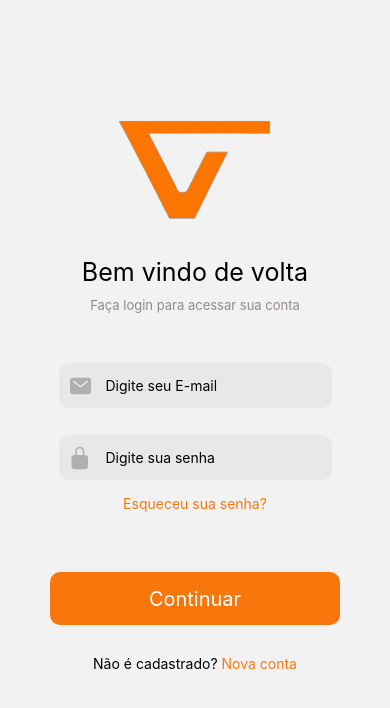
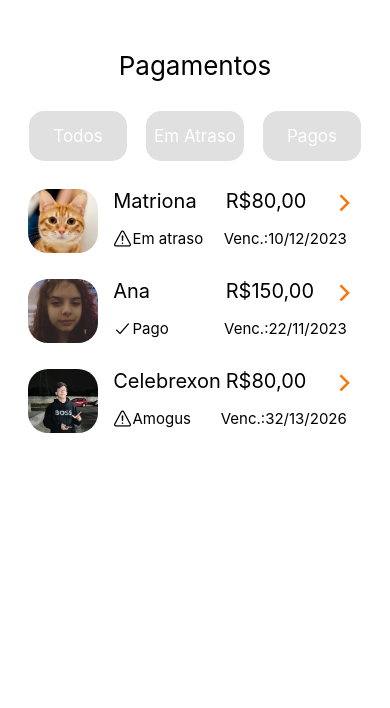
Before and after one commit to alexandy7/VanGo, a React Native app: screen /TelaPagamentos in a window 390 px wide. Shown: the top 708 px of the page. Built offline with nearby package versions, Linux system fonts and the light colour scheme.

Commit message:
mais ajustes em telas

```diff
--- a/Src/Componentes/CardPagamento.jsx
+++ b/Src/Componentes/CardPagamento.jsx
@@ -3,33 +3,44 @@ import { View, StyleSheet, Text, TouchableOpacity, Image } from "react-native";
 import { Platform } from 'react-native';
 import { Ionicons } from '@expo/vector-icons'
 
-export default function CardPagamento({item, evento})
+export default function CardPagamento({imagem, nome, fatura,icon, iconcolor, status, vencimento, evento})
 {
 
     return(
         <View style={[styles.container, Platform.OS === 'android' && styles.shadow]}>
             <View style={styles.divimagem}>
-                <Image source={require('../../assets/gato.jpg')} style={styles.imagem}/>
+                <Image source={imagem} style={styles.imagem}/>
             </View>
 
             <View style={styles.containertexto}>
 
-                <View style={styles.divtextosuperior}>
-                    <Text style={styles.nome}>Matriona</Text>
-                    <Text style={styles.fatura}>R$130,00</Text>
-                    <TouchableOpacity style={styles.seta} onPress={evento}>
-                        <Ionicons name="chevron-forward-outline" size={27} color='#F7770D'/>
-                    </TouchableOpacity>
+                <View style={styles.divsuperior}>
+                    {/* Essas réguas servem para deixar os conteúdos fixos no lugar */}
+                    <View style={styles.reguanome}>
+                        <Text style={styles.nome}>{nome}</Text>
+                    </View>
+
+                    <View style={styles.reguafatura}>
+                        <Text style={styles.fatura}>{"R$" + fatura}</Text>
+                    </View>
+
+                    <View style={styles.reguaicone}>
+                        <TouchableOpacity style={styles.seta} onPress={evento}>
+                            <Ionicons name="chevron-forward-outline" size={27} color='#F7770D'/>
+                        </TouchableOpacity>
+                    </View>
                 </View>
 
-                <View style={styles.divtextoinferior}>
+                <View style={styles.divinferior}>
 
-                    <View style={styles.alinhatexto}>
-                        <Ionicons style={styles.warning} name="warning-outline" size={20} color='red'/>
-                        <Text style={styles.situacao}>Atraso</Text>
+                    <View style={styles.reguastatus}>
+                        <Ionicons style={styles.warning} name={icon} size={20} color={"black"}/>
+                        <Text style={styles.situacao}>{status}</Text>
                     </View>
 
-                    <Text style={styles.vencimento}>Venc.: 10/04/2023</Text>
+                    <View style={styles.reguavencimento}>
+                        <Text style={styles.vencimento}>{"Venc.:" + vencimento}</Text>
+                    </View>
 
                 </View>
             </View>
@@ -44,15 +55,14 @@ const styles = StyleSheet.create({
         borderColor: 'grey',
         borderRadius: 20,
         alignSelf: 'center',
-        marginBottom: 35,
+        marginBottom: 10,
         display: 'flex',
         flexDirection: 'row',
         backgroundColor: 'white', // Adicione um fundo branco
-
       },
 
     shadow: {
-        elevation: 15, // Esta propriedade adiciona sombra no Android
+        elevation: 10, // Esta propriedade adiciona sombra no Android
     },
 
     divimagem: {
@@ -71,63 +81,94 @@ const styles = StyleSheet.create({
     containertexto: {
         display: "flex",
         flexDirection: "column",
-        position: "relative",
         width: "75%",
     },
 
-    divtextosuperior: {
+    divsuperior: {
         display: "flex",
         flexDirection: "row",
         width: "100%",
-        height: 39,
+        height: 40,
         position: "relative",
-        justifyContent: "space-evenly",
-        top: 5
+    },
+
+    reguanome: {
+        width: "45%",
+        height: "100%",
+        display	: "flex",
+        justifyContent: "center"
+    },
+
+    reguafatura: {
+        width: "35%",
+        height: "100%",
+        display	: "flex",
+        justifyContent: "center"
+    },
+
+    reguaicone: {
+        width: "20%",
+        height: "100%",
+        display	: "flex",
+        justifyContent: "center",
+        alignItems: "center"
     },
 
     nome: {
-        position:"relative",
-        fontSize: 19,
+        fontSize: 20,
+        marginLeft: "5%"
     },
 
     fatura: {
-        position:"relative",
-        fontSize: 19,
-        color: "red"
+        fontSize: 20,
+        color: "black"
     },
 
     seta: {
-        position:"relative",
+        marginTop: 2
     },
 
-    divtextoinferior: {
+    divinferior: {
         display: "flex",
         flexDirection: "row",
-        justifyContent: "space-evenly",
         width: "100%",
-        height: 39,
+        height: 40,
         position: "relative",
-        top: 5
+    },
+
+    reguastatus:{
+        display: "flex",
+        flexDirection: "row",
+        height: "100%",
+        width: "40%",
+        alignItems: "center"
     },
 
     warning: {
         position: "relative",
+        marginLeft: "5%",
+        marginBottom: 5
     },
 
     situacao: {
         position: "relative",
-        fontSize: 15
+        fontSize: 15,
+        marginBottom: 5
     },
 
-    alinhatexto:{
+    reguavencimento: {
         display: "flex",
         flexDirection: "row",
-        right: "3%"
+        height: "100%",
+        width: "60%",
+        alignItems: "center",
+        justifyContent: "flex-end",
     },
 
     vencimento: {
         position: "relative",
         fontSize: 15,
-        right: "0%"
+        marginRight: "15%",
+        marginBottom: 5
     }
 })
--- a/Src/Navegacoes/Navegacoes.js
+++ b/Src/Navegacoes/Navegacoes.js
@@ -20,6 +20,7 @@ import AnexarPagamentos from "../Pages/AnexarPagamentos/AnexarPagamentos";
 import Turmas from "../PagesMotorista/Turmas/Turmas";
 import SolicitarTurma from "../Pages/SolicitarTurma/SolicitarTurma";
 import NotificacaoCliente from "../Pages/NotificacaoCliente/NotificacaoCliente";
+import TelaPagamentos from "../PagesMotorista/TelaPagamentos/TelaPagamentos";
 
 const Tab = createBottomTabNavigator();
 const Stack = createStackNavigator();
@@ -122,6 +123,7 @@ export default function AppNavigator() {
       <Stack.Screen name="EditarCliente" component={EditarCliente}  options={{headerShown: false}}/>
       <Stack.Screen name="AnexarPagamentos" component={AnexarPagamentos}  options={{headerShown: false}}/>
       <Stack.Screen name="Turmas" component={Turmas}  options={{headerShown: false}}/>
+      <Stack.Screen name="TelaPagamentos" component={TelaPagamentos}  options={{headerShown: false}}/>
     </Stack.Navigator>
 
   );
--- a/Src/Pages/AnexarPagamentos/AnexarPagamentos.jsx
+++ b/Src/Pages/AnexarPagamentos/AnexarPagamentos.jsx
@@ -25,7 +25,7 @@ export default function AnexarPagamentos() {
                 <Text style={styles.titulo}>Anexar Comprovante</Text>
             </View>
 
-            <CardPagamento/>
+            <CardPagamento imagem={require('../../../assets/gato.jpg')} nome={"Matriona"} fatura={"80,00"} icon={"warning-outline"} status={"Em atraso"} vencimento={"10/12/2023"}/>
 
             <View style={styles.divopcoes}>
 
--- a/Src/Pages/AnexarPagamentos/AnexarPagamentos.modules.jsx
+++ b/Src/Pages/AnexarPagamentos/AnexarPagamentos.modules.jsx
@@ -43,7 +43,8 @@ const styles = StyleSheet.create({
         width: "100%",
         height: "40%",
         display: "flex",
-        alignItems: "center"
+        alignItems: "center",
+        marginTop: 50
     },
 
     texto: {
@@ -85,7 +86,8 @@ const styles = StyleSheet.create({
         justifyContent: "center",
         alignItems: "center",
         borderWidth: 5,
-        borderColor: "darkgray"
+        borderColor: "darkgray",
+        marginTop: 40
     },
 
     botaoanexar: {
--- a/Src/Pages/HomeCliente/HomeCliente.jsx
+++ b/Src/Pages/HomeCliente/HomeCliente.jsx
@@ -11,6 +11,8 @@ import { AuthContext } from "../../Contexts/Contexts";
 export default function HomeCliente({nomecliente, fotocliente}) {
 
 const navigation = useNavigation();
+
+
 
 const { user } = useContext(AuthContext);
 useEffect(()=>{
--- a/Src/Pages/HomeCliente/HomeCliente.modules.jsx
+++ b/Src/Pages/HomeCliente/HomeCliente.modules.jsx
@@ -4,7 +4,7 @@ const styles = StyleSheet.create({
 
     main: {
         flex: 1,
-        backgroundColor: '#EFEFEF'
+        backgroundColor: '#EFEFEF',
     },
 
     header: {
@@ -45,7 +45,7 @@ const styles = StyleSheet.create({
     nome: {
         fontSize: 23,
         marginLeft: "5%",
-        color: "white"
+        color: "white",
     },
 
     divicones: {
@@ -77,7 +77,7 @@ const styles = StyleSheet.create({
         display: "flex",
         flexDirection: "row",
         width: "23%",
-        height: "100%"
+        height: "100%",
     },
 
 
--- a/Src/Pages/Pagamento/Pagamento.jsx
+++ b/Src/Pages/Pagamento/Pagamento.jsx
@@ -38,7 +38,7 @@ export default function Pagamento() {
             <View>
                 <Text style={styles.titulo}>Pagamentos</Text>
 
-                <CardPagamento evento={()=> navigation.navigate("AnexarPagamentos")}></CardPagamento>
+                <CardPagamento imagem={require('../../../assets/Ana.jpeg')} nome={"Ana"} fatura={"150,00"} icon={"checkmark-outline"} status={"Pago"} vencimento={"22/11/2023"} evento={()=> navigation.navigate("AnexarPagamentos")}/>
 
                 <View style={styles.pagamentoAtual}>
                     <Text style={styles.nomeusuario}>Últimos Pagamentos</Text>
--- a/Src/Pages/PerfilCliente/PerfilCliente.jsx
+++ b/Src/Pages/PerfilCliente/PerfilCliente.jsx
@@ -2,10 +2,7 @@ import React, { useContext, useEffect, useState } from "react";
 import { View, Image, ScrollView } from "react-native";
 import { useNavigation } from "@react-navigation/native";
 import Perfil from "../../Componentes/Perfil";
-import InfoPerfil from "../../Componentes/InfoPerfil";
-import PincelEditar from "../../Componentes/PincelEditar";
 import styles from "./PerfilCliente.modules.jsx"
-import InserirMotorista from "../../Componentes/InserirTurma";
 import { AuthContext } from "../../Contexts/Contexts";
 import CaixaPerfil from "../../Componentes/CaixaPerfil";
 
@@ -36,7 +33,7 @@ export default function PerfilCliente() {
             <View>
 
                 <Perfil
-                    evento={() => { navigation.navigate('ConfigDoMoto') }}
+                    evento={() => { navigation.navigate('ConfigMotorista') }}
                     fotoUser={{ uri: user.foto_cliente}}
                     nomeUser={nomeUsuario}>
                 </Perfil>
--- /dev/null
+++ b/Src/PagesMotorista/TelaPagamentos/TelaPagamentos.jsx
@@ -0,0 +1,41 @@
+import React, { useEffect, useState } from "react";
+import { View, Text, ScrollView, TouchableOpacity } from "react-native";
+import { Ionicons } from '@expo/vector-icons'
+import { useNavigation } from "@react-navigation/native";
+import styles from "./TelaPagamentos.modules";
+import CardPagamento from "../../Componentes/CardPagamento";
+
+export default function TelaPagamentos() {
+
+    return(
+        <ScrollView style={styles.scroll}>
+            <View style={styles.header}>
+
+                <Text style={styles.titulo}>Pagamentos</Text>
+
+            </View>
+
+            <View style={styles.alinhabotoes}>
+                <TouchableOpacity style={styles.botao}>
+                    <Text style={styles.textobotao}>Todos</Text>
+                </TouchableOpacity>
+
+                <TouchableOpacity style={styles.botao}>
+                    <Text style={styles.textobotao}>Em Atraso</Text>
+                </TouchableOpacity>
+
+                <TouchableOpacity style={styles.botao}>
+                    <Text style={styles.textobotao}>Pagos</Text>
+                </TouchableOpacity>
+            </View>
+
+            <CardPagamento imagem={require('../../../assets/gato.jpg')} nome={"Matriona"} fatura={"80,00"} icon={"warning-outline"} status={"Em atraso"} vencimento={"10/12/2023"}/>
+            <CardPagamento imagem={require('../../../assets/Ana.jpeg')} nome={"Ana"} fatura={"150,00"} icon={"checkmark-outline"} status={"Pago"} vencimento={"22/11/2023"}/>
+            <CardPagamento imagem={require('../../../assets/fazueli.jpg')} nome={"Celebrexon"} fatura={"80,00"} icon={"warning-outline"} status={"Amogus"} vencimento={"32/13/2026"}/>
+
+
+
+        </ScrollView>
+    )
+
+}
--- /dev/null
+++ b/Src/PagesMotorista/TelaPagamentos/TelaPagamentos.modules.jsx
@@ -0,0 +1,59 @@
+import { StyleSheet } from "react-native";
+
+const styles = StyleSheet.create({
+
+main: {
+    flex: 1,
+    backgroundColor: '#EFEFEF',
+},
+
+scroll: {
+    backgroundColor: "white",
+},
+
+header: {
+    display: "flex",
+    flexDirection: "row",
+    alignItems: "center",
+    position: "relative",
+    justifyContent: "center",
+    marginBottom: 10,
+    marginTop: 50,
+},
+
+alinhabotoes: {
+    width: "90%",
+    height: 50,
+    alignSelf: "center",
+    marginTop: 20,
+    display: "flex",
+    flexDirection: "row",
+    justifyContent: "space-around",
+    marginBottom: 20
+},
+
+botao: {
+    height: "100%",
+    width: "28%",
+    backgroundColor: "#e0e0e0",
+    borderRadius: 15,
+    display: "flex",
+    justifyContent: "center",
+    alignItems: "center",
+
+},
+
+textobotao: {
+    color: "white",
+    fontSize: 17
+},
+
+titulo: {
+    fontSize: 26,
+    position: "relative",
+    alignSelf: "center",
+},
+
+})
+
+export default styles;
--- a/Src/PagesMotorista/Turmas/Turmas.modules.jsx
+++ b/Src/PagesMotorista/Turmas/Turmas.modules.jsx
@@ -59,8 +59,6 @@ const styles = StyleSheet.create({
         fontSize: 17
     }
 
-
-
 });
 
 export default styles;
```
